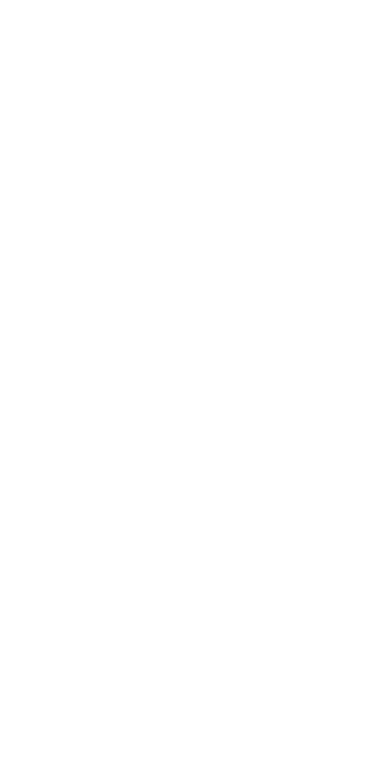
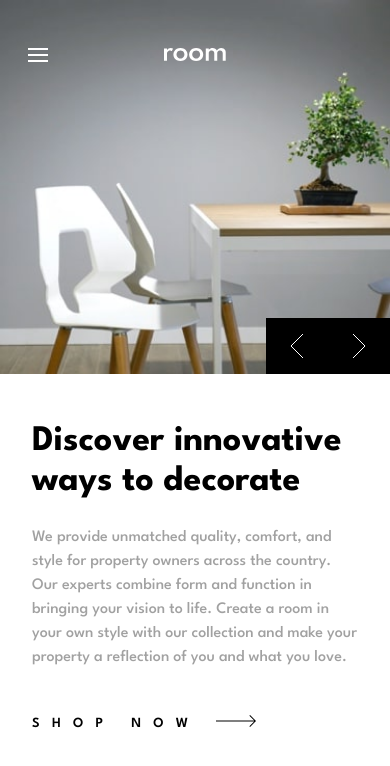
Before and after one commit to arudiansaha/room-homepage, a React (Vite) app: page / in a window 390 px wide. Shown: the top 766 px of the page. Built offline with nearby package versions, Linux system fonts and the light colour scheme.

Commit message:
Add carousel on mobile version

```diff
--- a/src/App.tsx
+++ b/src/App.tsx
@@ -1,9 +1,11 @@
+import Carousel from './components/Carousel';
 import NavigationHeader from './components/NavigationHeader';
 
 export default function App() {
   return (
     <>
       <NavigationHeader />
+      <Carousel />
     </>
   );
 }
--- /dev/null
+++ b/src/components/Carousel.tsx
@@ -0,0 +1,87 @@
+import { useState } from 'react';
+import CarouselBox from './CarouselBox';
+import CarouselCover from './CarouselCover';
+import CarouselDescription from './CarouselDescription';
+import CarouselDirection from './CarouselDirection';
+
+// Hero images desktop
+import desktopHeroOne from '/images/heros/desktop-image-hero-1.jpg';
+import desktopHeroTwo from '/images/heros/desktop-image-hero-2.jpg';
+import desktopHeroThree from '/images/heros/desktop-image-hero-3.jpg';
+
+// Hero images mobile
+import mobileHeroOne from '/images/heros/mobile-image-hero-1.jpg';
+import mobileHeroTwo from '/images/heros/mobile-image-hero-2.jpg';
+import mobileHeroThree from '/images/heros/mobile-image-hero-3.jpg';
+
+export default function Carousel() {
+  const [position, setPosition] = useState<number>(0);
+
+  const descriptions = [
+    {
+      title: 'Discover innovative ways to decorate',
+      paragraph: `We provide unmatched quality, comfort, and style for property owners across the country. Our experts combine form and function in bringing your vision to life. Create a room in your own style with our collection and make your property a reflection of you and what you love.`,
+    },
+    {
+      title: 'We are available all across the globe',
+      paragraph: `With stores all over the world, it's easy for you to find furniture for your home or place of business.
+      Locally, we’re in most major cities throughout the country. Find the branch nearest you using our store locator. Any questions? Don't hesitate to contact us today.`,
+    },
+    {
+      title: 'Manufactured with the best materials',
+      paragraph: `Our modern furniture store provide a high level of quality. Our company has invested in advanced technology to ensure that every product is made as perfect and as consistent as possible. With three decades of experience in this industry, we understand what customers want for their home and office.`,
+    },
+  ];
+
+  return (
+    <section className="carousel" aria-label="gallery">
+      <ol className="carousel__list">
+        <CarouselBox position={position}>
+          <CarouselCover
+            srcSet={desktopHeroOne}
+            src={mobileHeroOne}
+            alt="white chair with table"
+          />
+          <CarouselDirection
+            onPrevClick={() => setPosition(position - 200)}
+            onNextClick={() => setPosition(position - 100)}
+          />
+          <CarouselDescription
+            title={descriptions[0].title}
+            paragraph={descriptions[0].paragraph}
+          />
+        </CarouselBox>
+        <CarouselBox position={position}>
+          <CarouselCover
+            srcSet={desktopHeroTwo}
+            src={mobileHeroTwo}
+            alt="three chairs with different colors"
+          />
+          <CarouselDirection
+            onPrevClick={() => setPosition(position + 100)}
+            onNextClick={() => setPosition(position - 100)}
+          />
+          <CarouselDescription
+            title={descriptions[1].title}
+            paragraph={descriptions[1].paragraph}
+          />
+        </CarouselBox>
+        <CarouselBox position={position}>
+          <CarouselCover
+            srcSet={desktopHeroThree}
+            src={mobileHeroThree}
+            alt="black chair"
+          />
+          <CarouselDirection
+            onPrevClick={() => setPosition(position + 100)}
+            onNextClick={() => setPosition(position + 200)}
+          />
+          <CarouselDescription
+            title={descriptions[2].title}
+            paragraph={descriptions[2].paragraph}
+          />
+        </CarouselBox>
+      </ol>
+    </section>
+  );
+}
--- /dev/null
+++ b/src/components/CarouselBox.tsx
@@ -0,0 +1,17 @@
+type CarouselBoxProps = {
+  position: number;
+  children: React.ReactNode;
+}
+
+export default function CarouselBox({
+  position, children,
+}: CarouselBoxProps) {
+  return (
+    <li
+      className="carousel__item"
+      style={{ transform: `translateX(${position}%)` }}
+    >
+      {children}
+    </li>
+  );
+}
--- /dev/null
+++ b/src/components/CarouselCover.tsx
@@ -0,0 +1,16 @@
+type CarouselCoverProps = {
+  srcSet: string;
+  src: string;
+  alt: string;
+}
+
+export default function CarouselCover({
+  srcSet, src, alt,
+}: CarouselCoverProps) {
+  return (
+    <picture className="carousel__cover">
+      <source media="(min-width: 768px)" srcSet={srcSet} />
+      <img className="carousel__image" src={src} alt={alt} />
+    </picture>
+  );
+}
--- /dev/null
+++ b/src/components/CarouselDescription.tsx
@@ -0,0 +1,22 @@
+import arrowIcon from '/images/icons/icon-arrow.svg';
+
+type CarouselDescriptionProps = {
+  title: string;
+  paragraph: string;
+}
+
+export default function CarouselDescription({
+  title, paragraph,
+}: CarouselDescriptionProps) {
+  return (
+    <div className="carousel__description">
+      <h2 className="carousel__title">{title}</h2>
+      <br />
+      <p className="carousel__paragraph">{paragraph}</p>
+      <br />
+      <a className="carousel__link" href="#">
+        Shop now&nbsp;<img src={arrowIcon} alt="" />
+      </a>
+    </div>
+  );
+}
--- /dev/null
+++ b/src/components/CarouselDirection.tsx
@@ -0,0 +1,33 @@
+import { MouseEvent } from 'react';
+import angleLeftIcon from '/images/icons/icon-angle-left.svg';
+import angleRightIcon from '/images/icons/icon-angle-right.svg';
+
+type CarouselDirectionProps = {
+  onPrevClick: (event: MouseEvent<HTMLButtonElement>) => void;
+  onNextClick: (event: MouseEvent<HTMLButtonElement>) => void;
+}
+
+export default function CarouselDirection({
+  onPrevClick, onNextClick,
+}: CarouselDirectionProps) {
+  return (
+    <div className="carousel__direction">
+      <button
+        className="carousel__button"
+        type="button"
+        aria-label="move to previous section"
+        onClick={onPrevClick}
+      >
+        <img src={angleLeftIcon} alt="" />
+      </button>
+      <button
+        className="carousel__button"
+        type="button"
+        aria-label="move to next section"
+        onClick={onNextClick}
+      >
+        <img src={angleRightIcon} alt="" />
+      </button>
+    </div>
+  );
+}
--- a/src/styles/abstracts/_mixins.scss
+++ b/src/styles/abstracts/_mixins.scss
@@ -7,3 +7,9 @@
   text-decoration: none;
   color: inherit;
 }
+
+@mixin reset-button {
+  cursor: pointer;
+  border: none;
+  background-color: transparent;
+}
--- /dev/null
+++ b/src/styles/layouts/_carousel.scss
@@ -0,0 +1,86 @@
+@use '../abstracts/mixins';
+@use '../abstracts/variables';
+@use '../base/typography';
+
+.carousel {
+  position: relative;
+  width: 100%;
+  height: 100%;
+  overflow: hidden;
+
+  &__list {
+    @include mixins.reset-list;
+
+    display: flex;
+    width: 100% * 3;
+  }
+
+  &__item {
+    width: 100%;
+    height: 100%;
+    background-size: cover;
+    background-position: center;
+    transform: translateX(0);
+    transition: transform 800ms ease-in-out;
+  }
+
+  &__cover {
+    &>.carousel__image {
+      width: 100%;
+      object-fit: cover;
+      object-position: center;
+    }
+  }
+
+  &__direction {
+    position: absolute;
+    right: 0;
+    width: fit-content;
+    transform: translateY(-56px);
+    background-color: variables.$color-primary-03;
+  }
+
+  &__button {
+    @include mixins.reset-button;
+
+    padding-block: 1em;
+    padding-inline: 1.5em;
+
+    &:active {
+      background-color: variables.$color-primary-02;
+    }
+  }
+
+  &__description {
+    width: min(100% - 4rem);
+    margin-block: 3rem;
+    margin-inline: auto;
+  }
+
+  &__title {
+    @include typography.font-size('4xl');
+  }
+
+  &__paragraph {
+    color: variables.$color-primary-01;
+  }
+
+  &__link {
+    @include mixins.reset-anchor;
+    @include typography.font-size('sm');
+
+    display: block;
+    margin-block-start: 1.25rem;
+    font-weight: 600;
+    text-transform: uppercase;
+    letter-spacing: 0.875em;
+
+    &:active {
+      color: variables.$color-primary-01;
+    }
+
+    &>img {
+      display: inline-block;
+    }
+  }
+}
--- a/src/styles/main.scss
+++ b/src/styles/main.scss
@@ -1,3 +1,4 @@
 @use './base/reset';
 @use './layouts/header';
 @use './layouts/navbar';
+@use './layouts/carousel';
```
